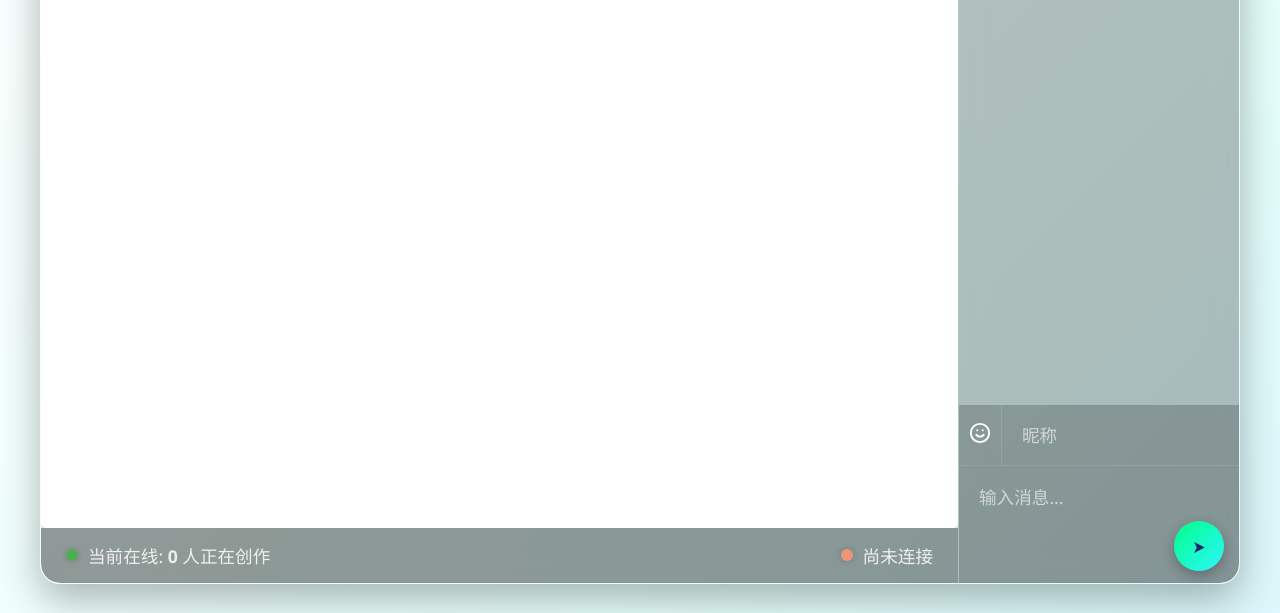
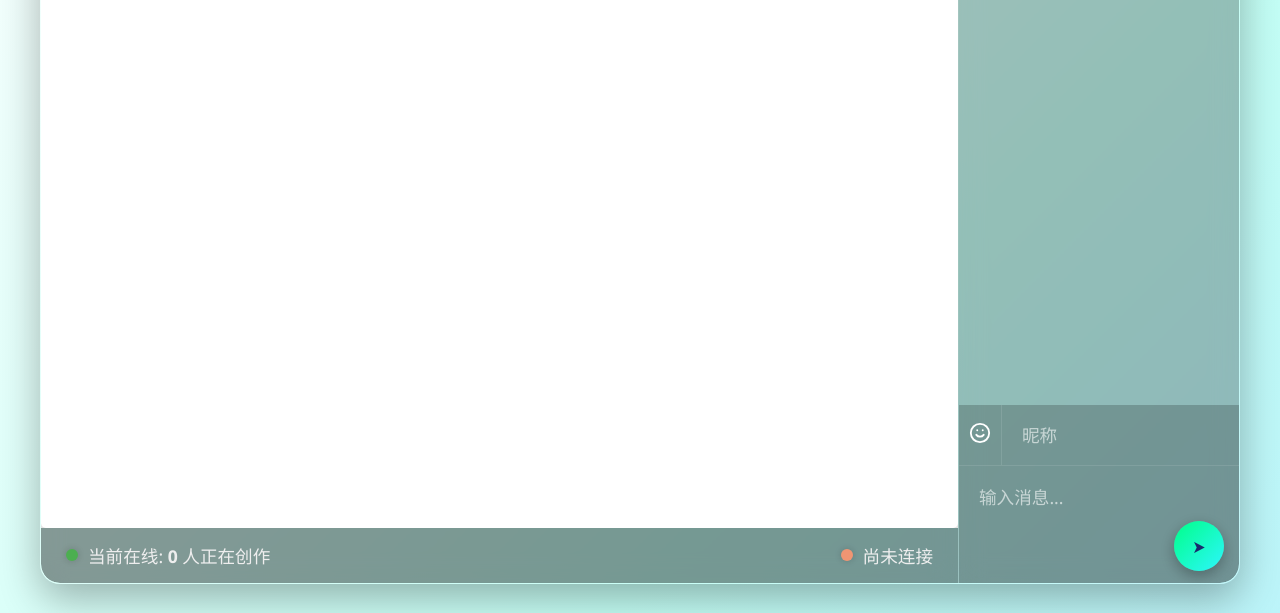
Before and after one commit to AFObject/ChalkboardReunion, a plain HTML site: page index.html in a window 1280 px wide. Shown: the part 359-972 px from the top of the page. Drawn offline with Linux system fonts and the light colour scheme; a script that the page names is missing.

Commit message:
Update style.css

```diff
--- a/style.css
+++ b/style.css
@@ -11,7 +11,7 @@
 }
 
 body {
-    background: linear-gradient(135deg, #ffffff, #e6fffa, #ceeefe);
+    background: linear-gradient(135deg, #ffffff, #c4fff5, #b0e5ff);
     min-height: 100vh;
     display: flex;
     flex-direction: column;
```
